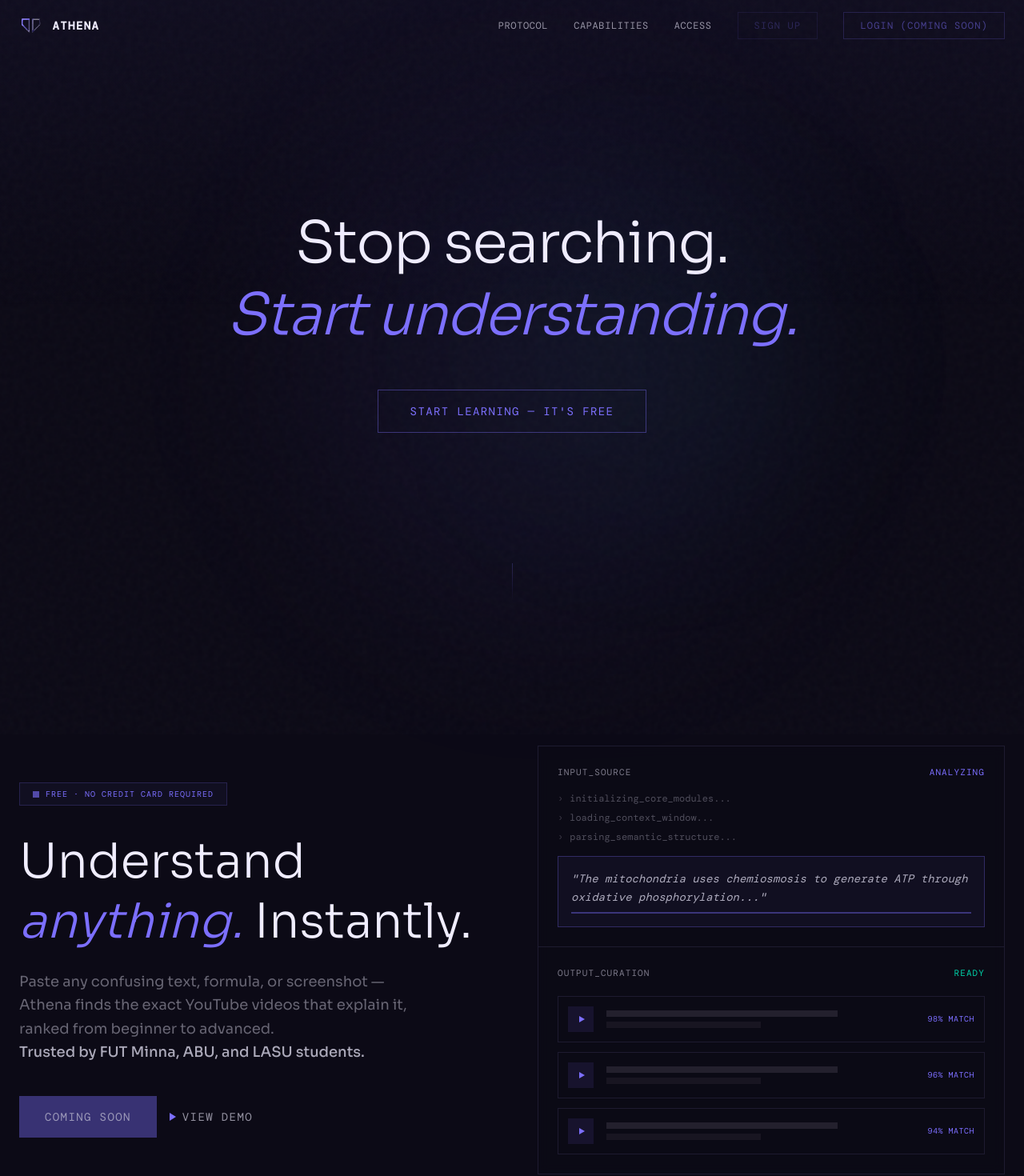
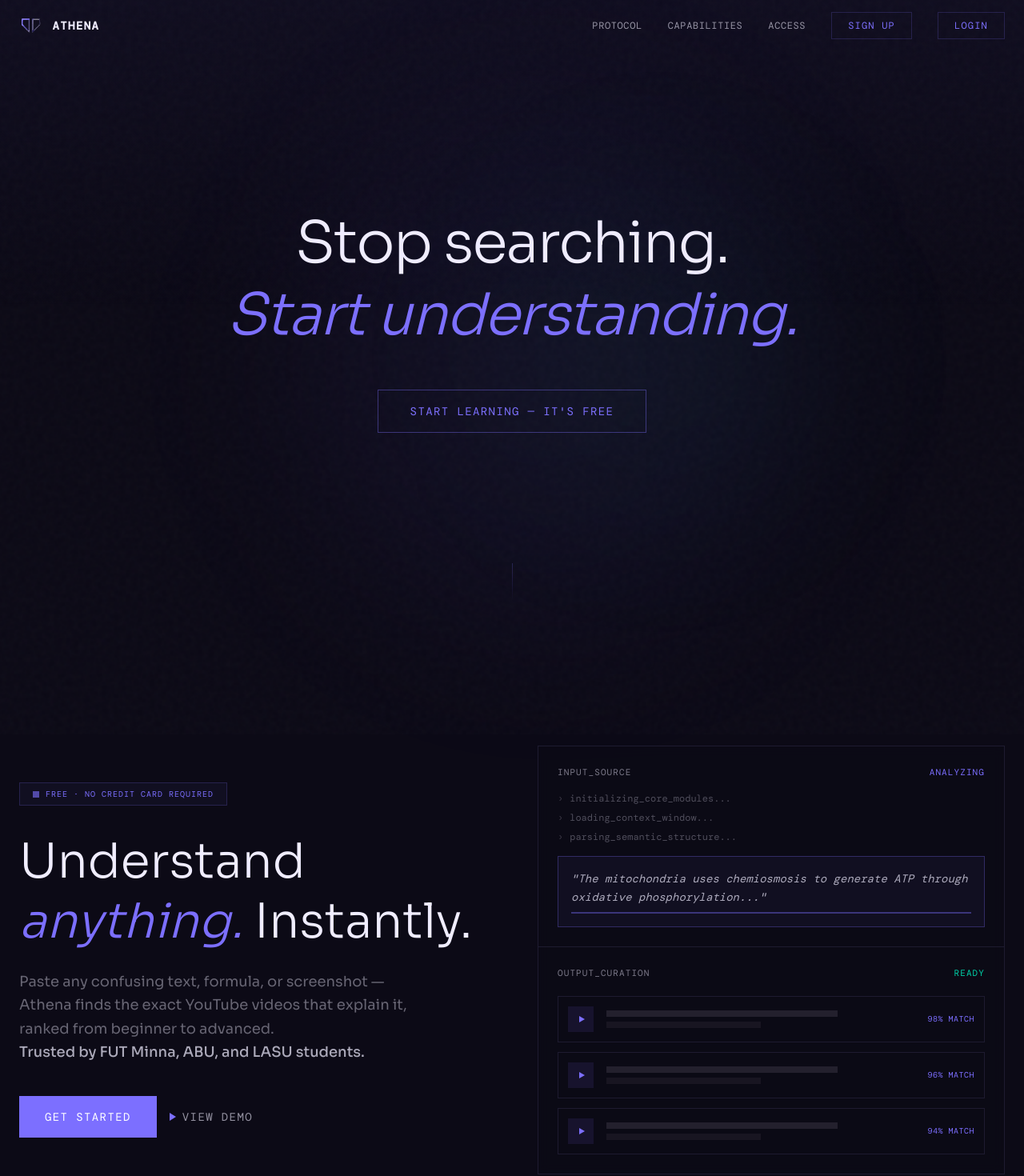
Before and after one commit to adriel-babalola/athena-website, a React (Vite) app in the folder client/: page / in a window 1280 px wide. Shown: the top 1470 px of the page at 80% size. Built offline with nearby package versions, Linux system fonts and the light colour scheme; no server answers.

Commit message:
we go live

```diff
--- a/client/src/components/FinalCTA.jsx
+++ b/client/src/components/FinalCTA.jsx
@@ -22,12 +22,12 @@
           Paste what confuses you. Get the exact videos that explain it. Free, no credit card.
         </p>
 
-        <button
-          disabled
-          className="inline-block bg-athena-purple/40 text-white/50 font-mono text-xs sm:text-sm uppercase tracking-widest px-6 sm:px-10 py-3 sm:py-4 cursor-not-allowed transition-all duration-300 relative overflow-hidden"
+        <a
+          href="https://app.tryathena.app/sign-up"
+          className="inline-block bg-athena-purple text-white font-mono text-xs sm:text-sm uppercase tracking-widest px-6 sm:px-10 py-3 sm:py-4 cursor-pointer hover:bg-athena-purple/80 transition-all duration-300 relative overflow-hidden no-underline"
         >
-          <span className="relative z-10">LAUNCHING SOON</span>
-        </button>
+          <span className="relative z-10">GET STARTED FREE</span>
+        </a>
       </motion.div>
     </section>
   );
--- a/client/src/components/Footer.jsx
+++ b/client/src/components/Footer.jsx
@@ -48,10 +48,10 @@
             <h4 className="font-mono text-[10px] tracking-widest uppercase text-athena-offwhite/50 mb-3 sm:mb-4">Product</h4>
             <ul className="space-y-2 sm:space-y-3 font-mono text-[10px] sm:text-xs text-athena-offwhite/30">
               <li>
-                <span className="text-athena-offwhite/15">Sign Up (Coming Soon)</span>
+                <a href="https://app.tryathena.app/sign-up" className="hover:text-athena-purple transition-colors no-underline">Sign Up</a>
               </li>
               <li>
-                <span className="text-athena-offwhite/15">Log In (Coming Soon)</span>
+                <a href="https://app.tryathena.app/login" className="hover:text-athena-purple transition-colors no-underline">Log In</a>
               </li>
               <li>
                 <span className="text-athena-offwhite/15">API (Coming Soon)</span>
--- a/client/src/components/HeroSection.jsx
+++ b/client/src/components/HeroSection.jsx
@@ -88,19 +88,21 @@
             </p>
 
             <div className="flex flex-col sm:flex-row sm:flex-wrap items-start sm:items-center gap-3 sm:gap-4">
-              <button
-                disabled
-                className="inline-flex items-center gap-2 bg-athena-purple/40 text-white/50 font-mono text-xs sm:text-sm uppercase tracking-widest px-6 sm:px-8 py-3 sm:py-4 cursor-not-allowed transition-all duration-300 relative overflow-hidden w-full sm:w-auto text-center justify-center sm:justify-start"
+              <a
+                href="https://app.tryathena.app/sign-up"
+                className="inline-flex items-center gap-2 bg-athena-purple text-white font-mono text-xs sm:text-sm uppercase tracking-widest px-6 sm:px-8 py-3 sm:py-4 cursor-pointer hover:bg-athena-purple/80 transition-all duration-300 relative overflow-hidden w-full sm:w-auto text-center justify-center sm:justify-start no-underline"
               >
-                <span className="relative z-10">COMING SOON</span>
-              </button>
-              <button
-                onClick={() => scrollTo('protocol')}
-                className="inline-flex items-center gap-2 font-mono text-xs sm:text-sm uppercase tracking-widest text-athena-offwhite/60 hover:text-athena-purple transition-colors bg-transparent border-none cursor-pointer w-full sm:w-auto justify-center sm:justify-start"
+                <span className="relative z-10">GET STARTED</span>
+              </a>
+              <a
+                href="https://youtu.be/qfag97RW9Jo"
+                target="_blank"
+                rel="noopener noreferrer"
+                className="inline-flex items-center gap-2 font-mono text-xs sm:text-sm uppercase tracking-widest text-athena-offwhite/60 hover:text-athena-purple transition-colors bg-transparent border-none cursor-pointer w-full sm:w-auto justify-center sm:justify-start no-underline"
               >
                 <span className="w-0 h-0 border-t-[5px] border-t-transparent border-b-[5px] border-b-transparent border-l-[8px] border-l-athena-purple" />
                 VIEW DEMO
-              </button>
+              </a>
             </div>
           </motion.div>
 
--- a/client/src/components/Navbar.jsx
+++ b/client/src/components/Navbar.jsx
@@ -57,27 +57,26 @@
           </button>
           <a
             href="https://app.tryathena.app/sign-up"
-            disabled
-            className="px-5 py-2 border border-athena-purple/20 text-athena-purple/50 cursor-not-allowed opacity-50 transition-all duration-300 tracking-widest font-mono text-xs no-underline"
+            className="px-5 py-2 border border-athena-purple/20 text-athena-purple hover:bg-athena-purple hover:text-white cursor-pointer transition-all duration-300 tracking-widest font-mono text-xs no-underline"
           >
             SIGN UP
           </a>
-          <button
-            disabled
-            className="px-5 py-2 border border-athena-purple/20 text-athena-purple/50 cursor-not-allowed transition-all duration-300 tracking-widest font-mono text-xs"
+          <a
+            href="https://app.tryathena.app/login"
+            className="px-5 py-2 border border-athena-purple/20 text-athena-purple hover:bg-athena-purple hover:text-white cursor-pointer transition-all duration-300 tracking-widest font-mono text-xs no-underline"
           >
-            LOGIN (COMING SOON)
-          </button>
+            LOGIN
+          </a>
         </nav>
 
         {/* Mobile */}
         <div className="flex md:hidden items-center gap-4">
-          <button
-            disabled
-            className="px-3 py-1.5 border border-athena-purple/20 text-athena-purple/50 font-mono text-[10px] cursor-not-allowed transition-all"
+          <a
+            href="https://app.tryathena.app/sign-up"
+            className="px-3 py-1.5 border border-athena-purple/20 text-athena-purple font-mono text-[10px] cursor-pointer hover:bg-athena-purple hover:text-white transition-all no-underline"
           >
-            COMING SOON
-          </button>
+            SIGN UP
+          </a>
         </div>
       </div>
     </header>
--- a/client/src/components/PricingSection.jsx
+++ b/client/src/components/PricingSection.jsx
@@ -40,18 +40,18 @@
 
   const pricing = userCountry === 'NG'
     ? [
-        { name: 'Student', price: '₦700', usd: '~$0.42' },
-        { name: 'Pro', price: '₦1,000', usd: '~$0.60' }
+        { name: 'Student', price: '***', usd: '***' },
+        { name: 'Pro', price: '***', usd: '***' }
       ]
     : [
-        { name: 'Student', price: '$1', usd: '$1' },
-        { name: 'Pro', price: '$1.50', usd: '$1.50' }
+        { name: 'Student', price: '***', usd: '***' },
+        { name: 'Pro', price: '***', usd: '***' }
       ];
 
   const plans = [
     {
       name: 'FREE',
-      price: userCountry === 'NG' ? '₦0' : '$0',
+      price: '***',
       period: 'free 1st month',
       desc: 'Everything you need to start learning smarter.',
       features: [
@@ -158,19 +158,19 @@
               </ul>
 
               {plan.highlight ? (
-                <button
-                  disabled
-                  className="w-full py-3 border border-athena-border text-athena-offwhite/30 font-mono text-xs uppercase tracking-widest cursor-not-allowed"
+                <a
+                  href="https://app.tryathena.app/sign-up"
+                  className="block w-full py-3 border border-athena-purple bg-athena-purple/10 text-athena-purple font-mono text-xs uppercase tracking-widest cursor-pointer hover:bg-athena-purple hover:text-white transition-all duration-300 text-center no-underline"
                 >
                   {plan.cta}
-                </button>
+                </a>
               ) : (
-                <button
-                  disabled
-                  className="block w-full py-3 bg-athena-purple/40 text-white/50 font-mono text-xs uppercase tracking-widest text-center cursor-not-allowed transition-all duration-300"
+                <a
+                  href="https://app.tryathena.app/sign-up"
+                  className="block w-full py-3 bg-athena-purple text-white font-mono text-xs uppercase tracking-widest text-center cursor-pointer hover:bg-athena-purple/80 transition-all duration-300 no-underline"
                 >
                   {plan.cta}
-                </button>
+                </a>
               )}
             </motion.div>
           ))}
```
